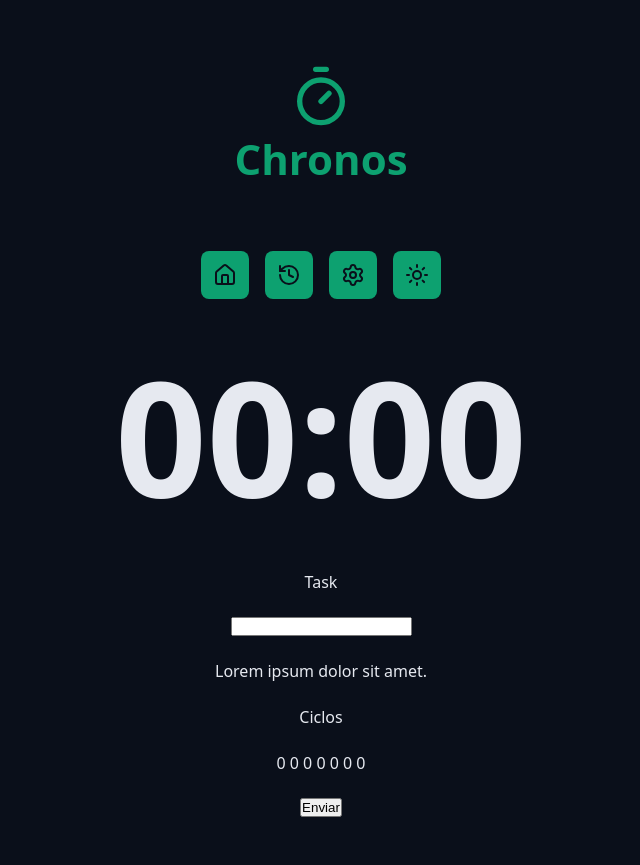
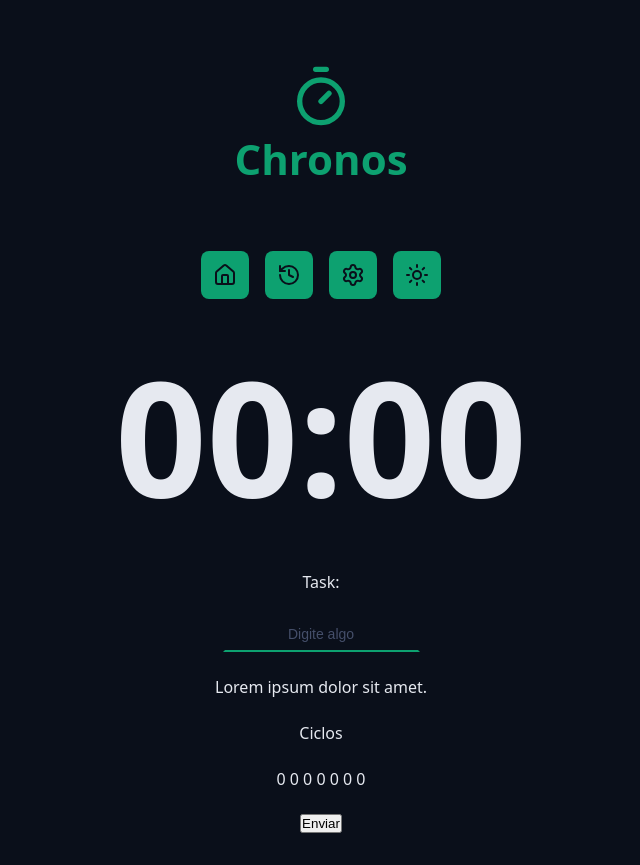
Before and after one commit to luizpcbetao/chronos-pomodoro, a React (Vite) app: page / in a window 1280 px wide. Shown: the whole page, without its empty margins (319-959 px from the left). Built offline with nearby package versions, Linux system fonts and the light colour scheme.

Commit message:
Aula 29 - Input: Adicionando estilos de CSS para input ativo, em foco e desativado

```diff
--- a/src/App.tsx
+++ b/src/App.tsx
@@ -26,7 +26,7 @@
       <Container>
         <form className='form' action=''>
           <div className='formRow'>
-            <DefaultInput labelText='Task' id='meuInput' type='text' />
+            <DefaultInput labelText='Task:' id='meuInput' type='text' placeholder='Digite algo' />
           </div>
 
           <div className='formRow'>
--- a/src/components/DefaultInput/index.tsx
+++ b/src/components/DefaultInput/index.tsx
@@ -1,3 +1,5 @@
+import styles from './styles.module.css';
+
 type DefaultInputProps = {
   id: string;
   labelText: string;
@@ -15,7 +17,7 @@
       {/* <label htmlFor={id}>{labelText}</label>
       Essa seria a função inicial*/}
 
-      <input id={id} type={type} {...rest} />
+      <input className={styles.input} id={id} type={type} {...rest} />
     </>
   );
 }
--- /dev/null
+++ b/src/components/DefaultInput/styles.module.css
@@ -0,0 +1,29 @@
+.input {
+  background-color: transparent;
+  border: none;
+  text-align: center;
+  font-weight: 1.8rem;
+  padding: 0.8rem;
+  color: var(--text-default);
+  outline: none;
+
+  border: 0.2rem solid transparent;
+  border-bottom: 0.2rem solid var(--primary);
+  transition: all 0.1s ease-in-out;
+}
+
+.input:focus {
+  border: 0.2rem solid var(--primary);
+  border-radius: 0.8rem;
+}
+
+.input::placeholder {
+  color: var(--gray-500);
+  font-size: 1.4rem;
+  font-size: italic;
+}
+
+.input:disabled {
+  border-bottom: 0.2rem solid var(--disabled);
+  color: var(--text-muted);
+}
```
